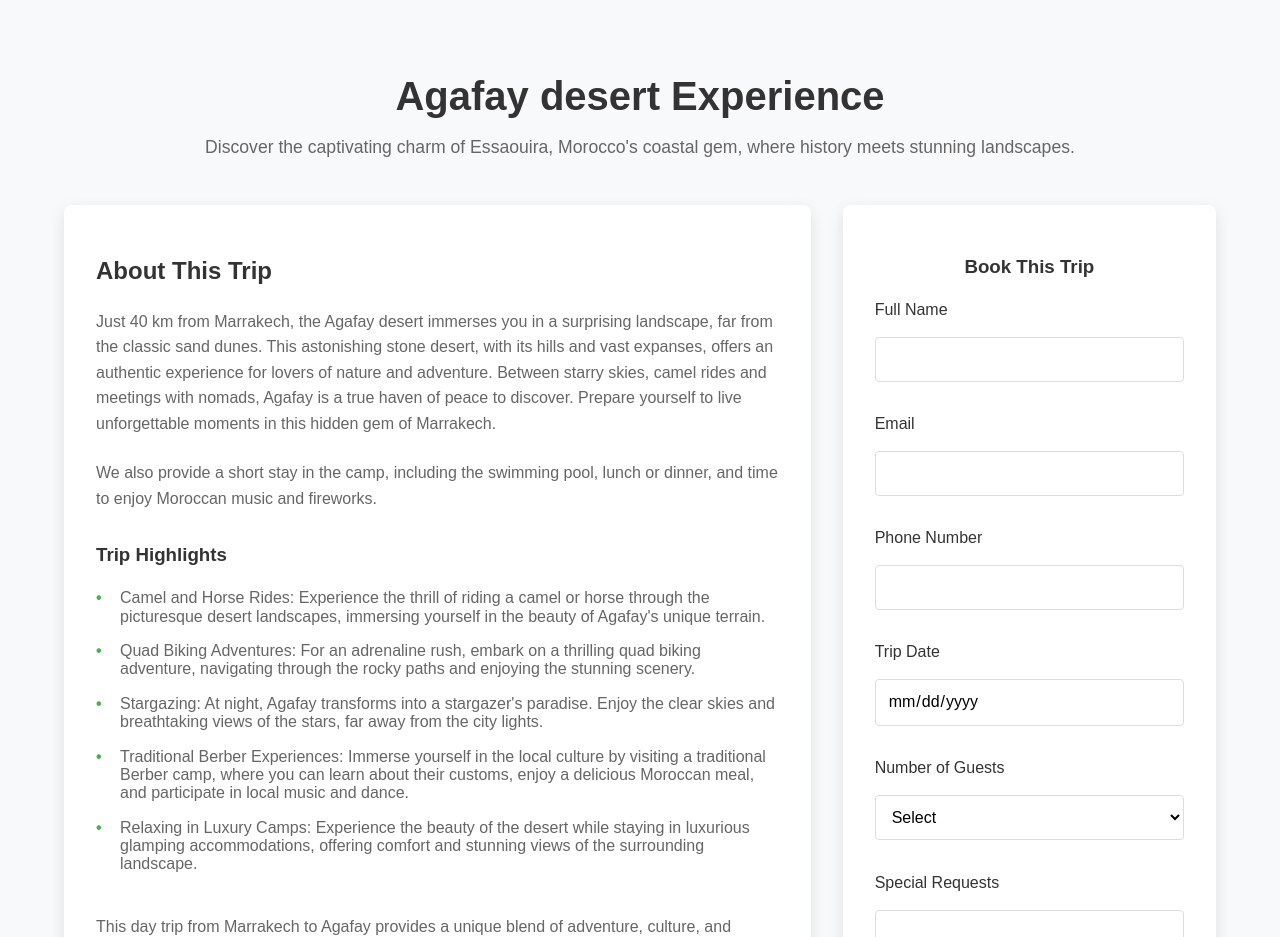
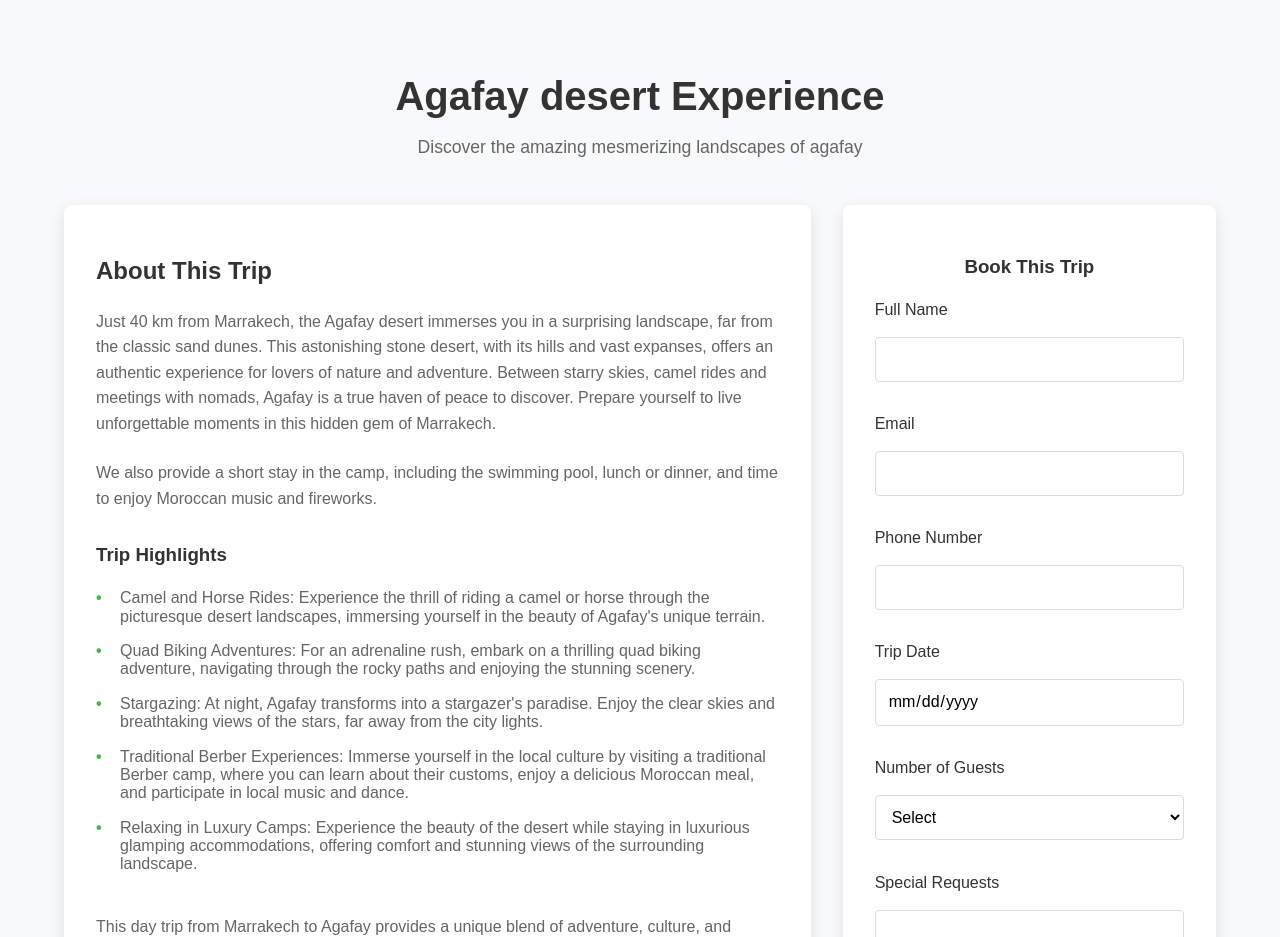
Before and after one commit to Zakaria-hafdane/tour1, a plain HTML site: page agafay.html in a window 1280 px wide. Shown: the part 840-1777 px from the top of the page. Drawn offline with nearby package versions, Linux system fonts and the light colour scheme; a web font is replaced by a local one.

Commit message:
change171

```diff
--- a/agafay.html
+++ b/agafay.html
@@ -168,7 +168,7 @@
         <div class="container">
             <div class="section-title text-center">
                 <h2>Agafay desert Experience</h2>
-                <p>Discover the captivating charm of Essaouira, Morocco's coastal gem, where history meets stunning landscapes.</p>
+                <p>Discover the amazing mesmerizing landscapes of agafay</p>
             </div>
             <div class="trip-details">
                 <div class="trip-info">
```
